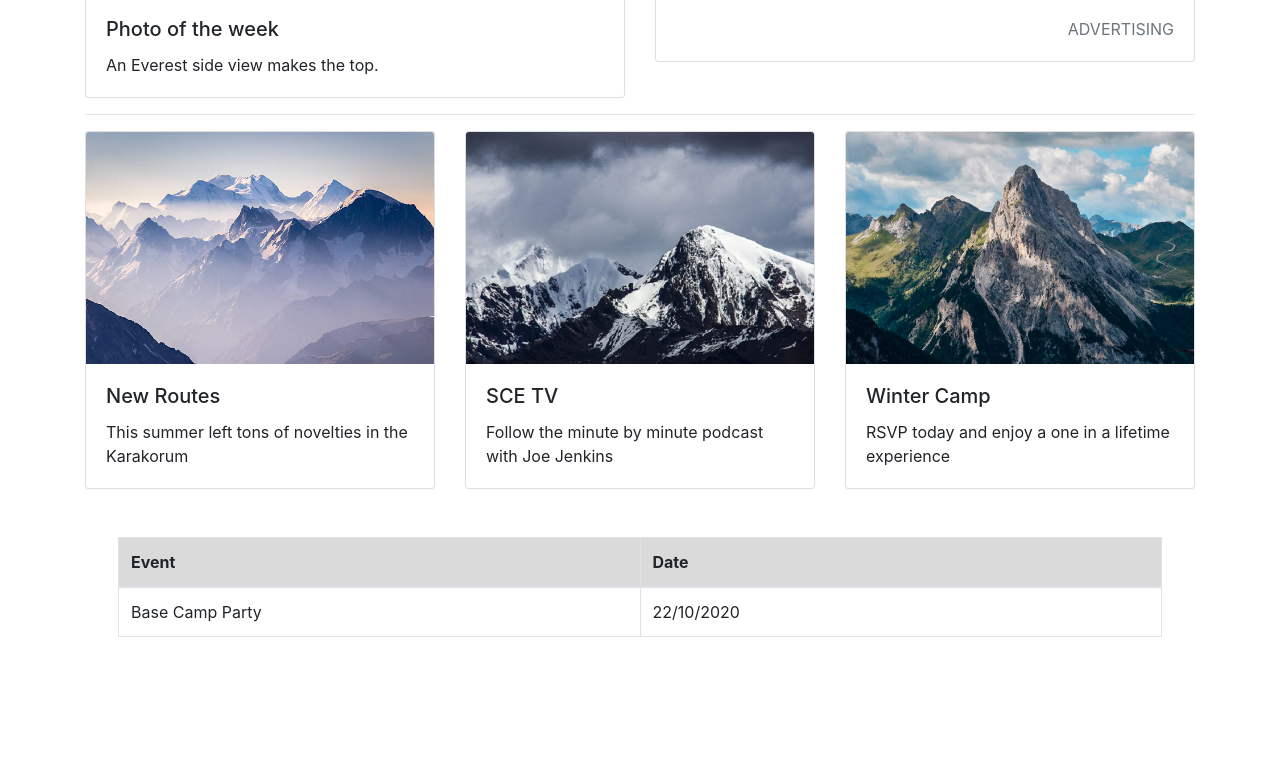
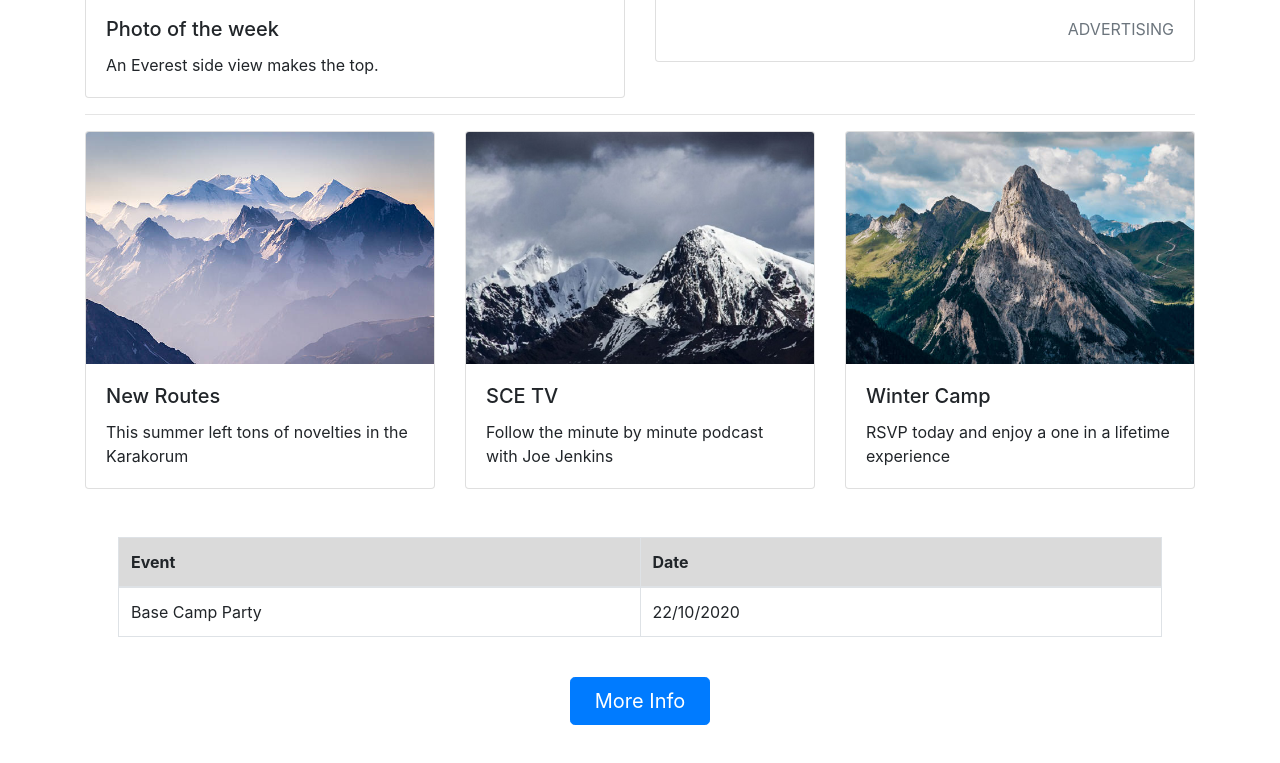
Before and after one commit to laGataLola/Test-HTML-CSS, a plain HTML site: page index.html in a window 1280 px wide. Shown: the part 1302-2065 px from the top of the page. Before the commit the page ends 2003 px from the top, so only its background shows below. Drawn offline with nearby package versions, Linux system fonts and the light colour scheme.

Commit message:
Add button "more info"

```diff
--- a/index.html
+++ b/index.html
@@ -117,8 +117,12 @@
                         </tr>
                     </tbody>
                 </table>
+                <div class="text-center p-4">
+                    <button type="button" class="btn btn-primary btn-lg px-4 py-2">More Info</button>
+                </div>
             </div>
         </div>
+
     </div>
 
 
```
